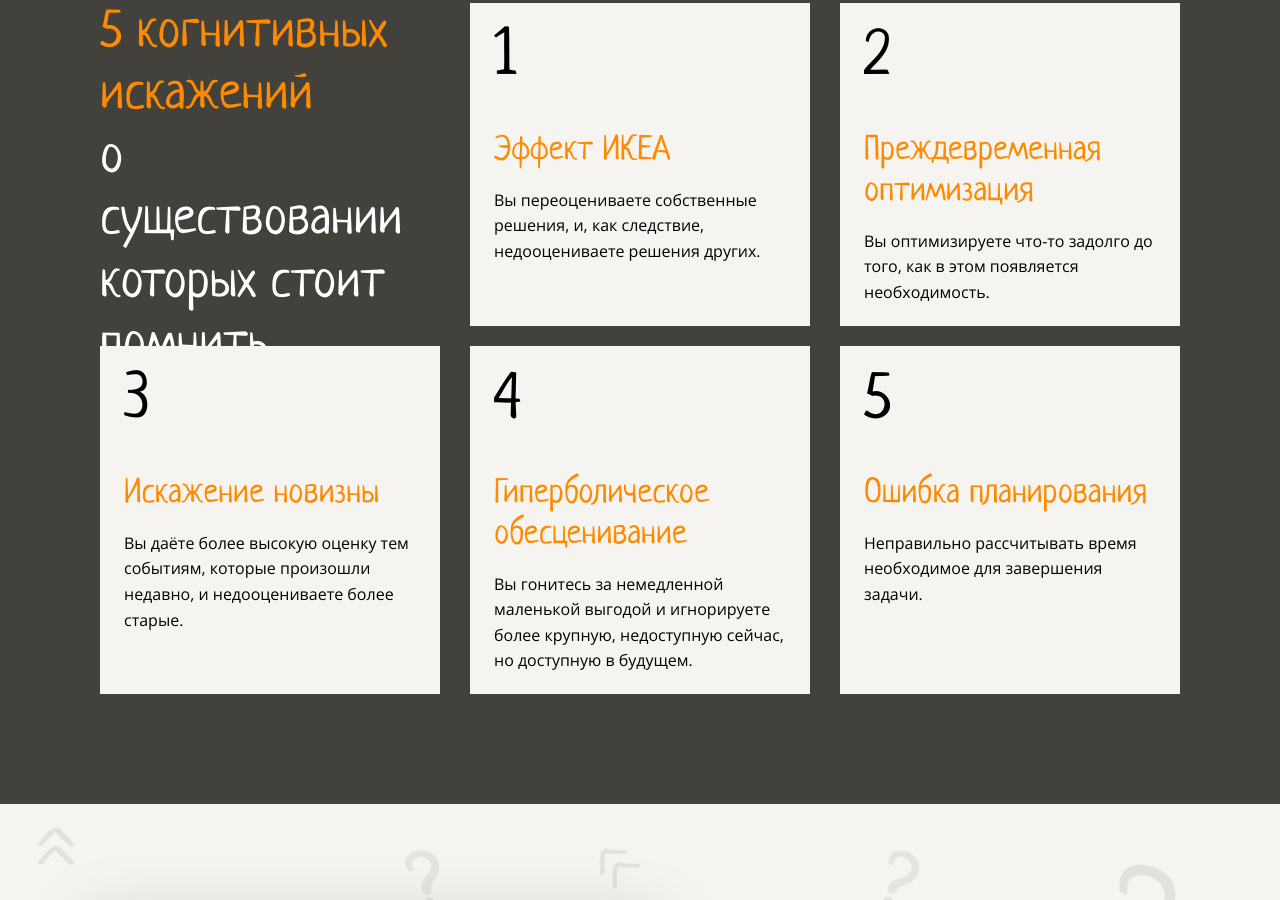
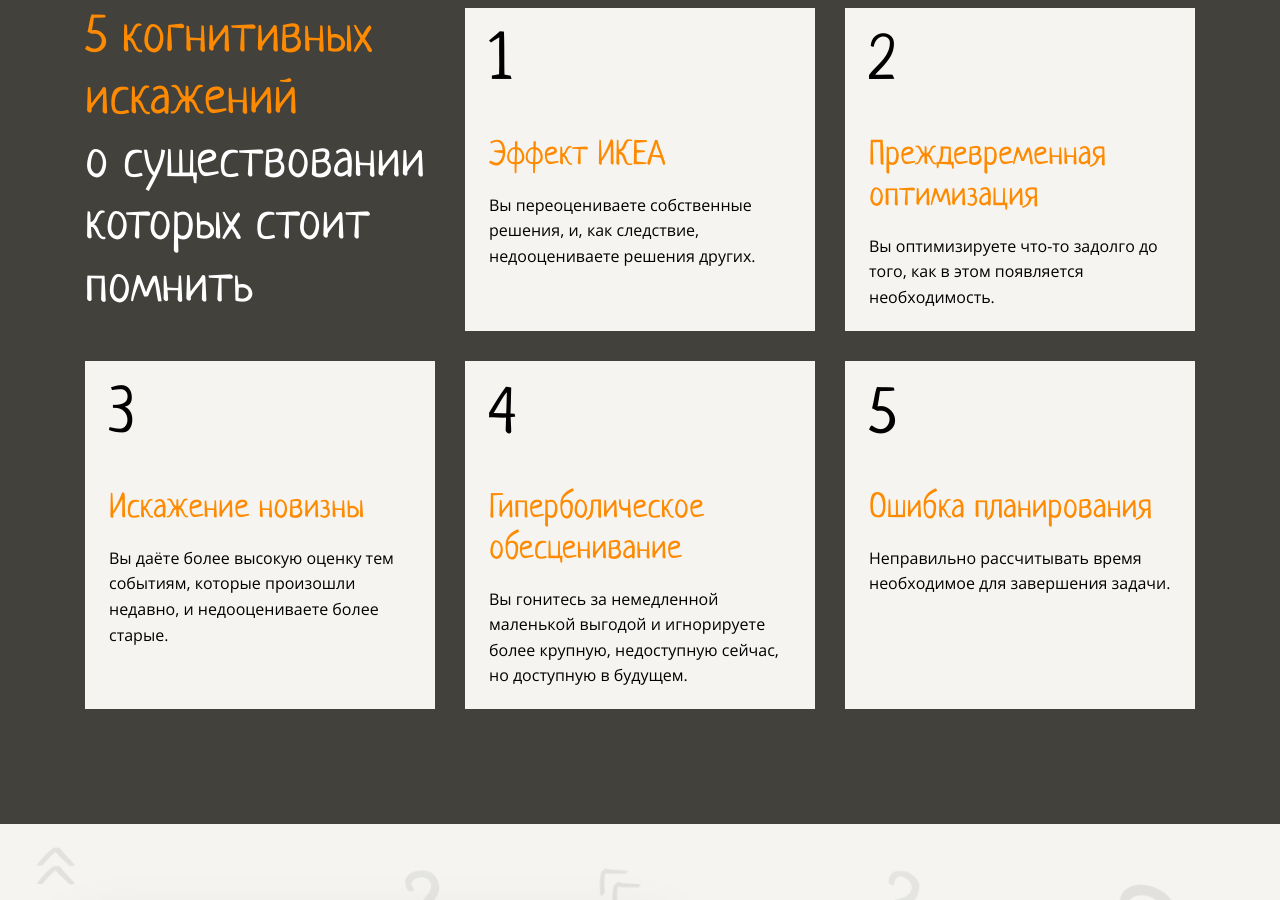
Before and after one commit to Serganbus/layout-designer-project-lvl1, a website: page src/index.html in a window 1280 px wide. Shown: the part 1965-2865 px from the top of the page. Drawn offline with Linux system fonts and the light colour scheme.

Commit message:
auto review post fixes

```diff
--- a/src/styles/style.css
+++ b/src/styles/style.css
@@ -263,15 +263,25 @@ section:nth-child(2) h2 {
   font-size: 52px;
 }
 
+section:nth-child(2) .row {
+  justify-content: space-between;
+}
+
+section:nth-child(2) .col {
+  margin: 15px 0px;
+
+  width: 350px;
+
+  flex-grow: 0;
+  flex-shrink: 1;
+  flex-basis: auto;
+}
+
 section:nth-child(2) .row:nth-child(1) .col {
-  margin: 10px 15px;
-  width: 350px;
   height: 323px;
 }
 
 section:nth-child(2) .row:nth-child(2) .col {
-  margin: 10px 15px;
-  width: 350px;
   height: 348px;
 }
 
```
